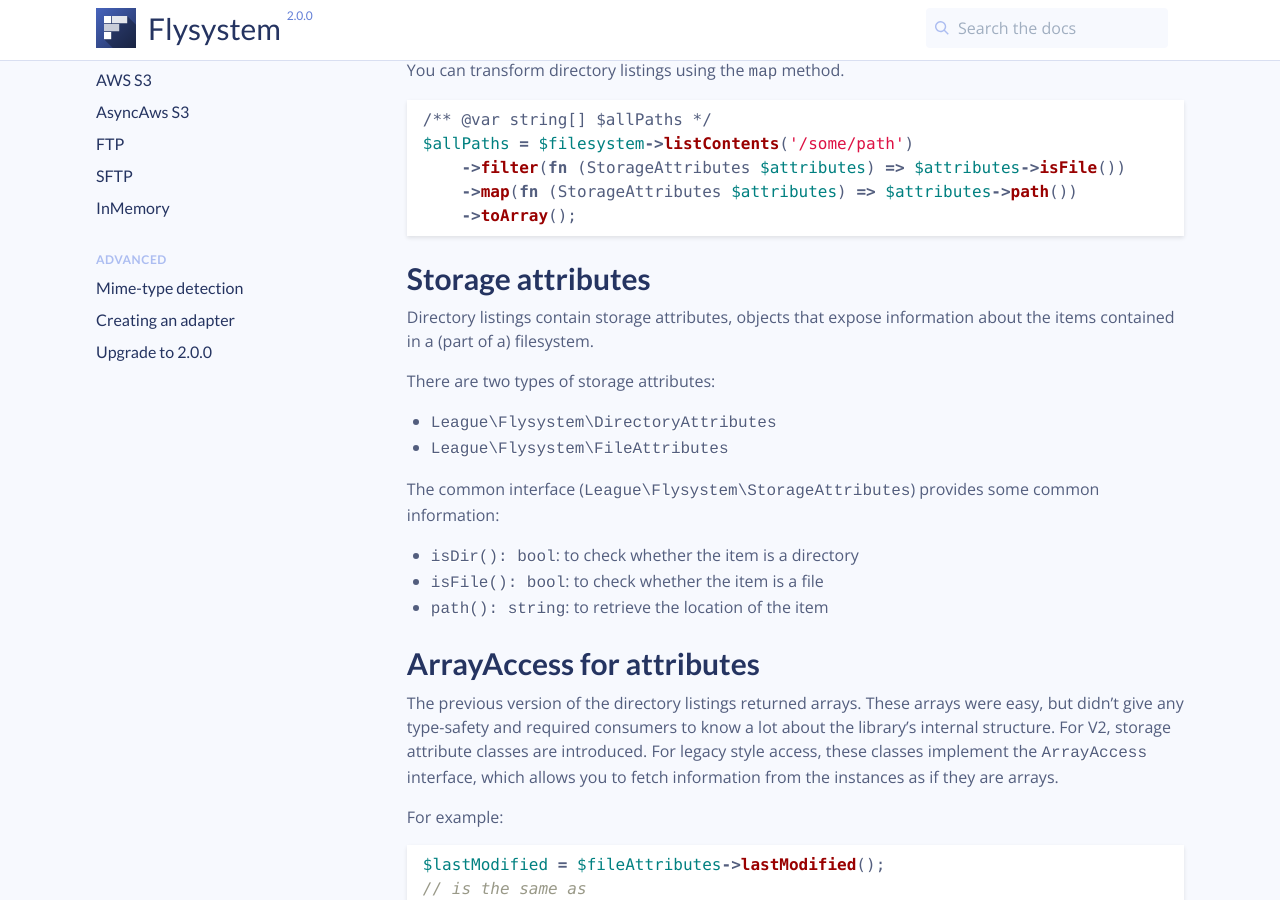
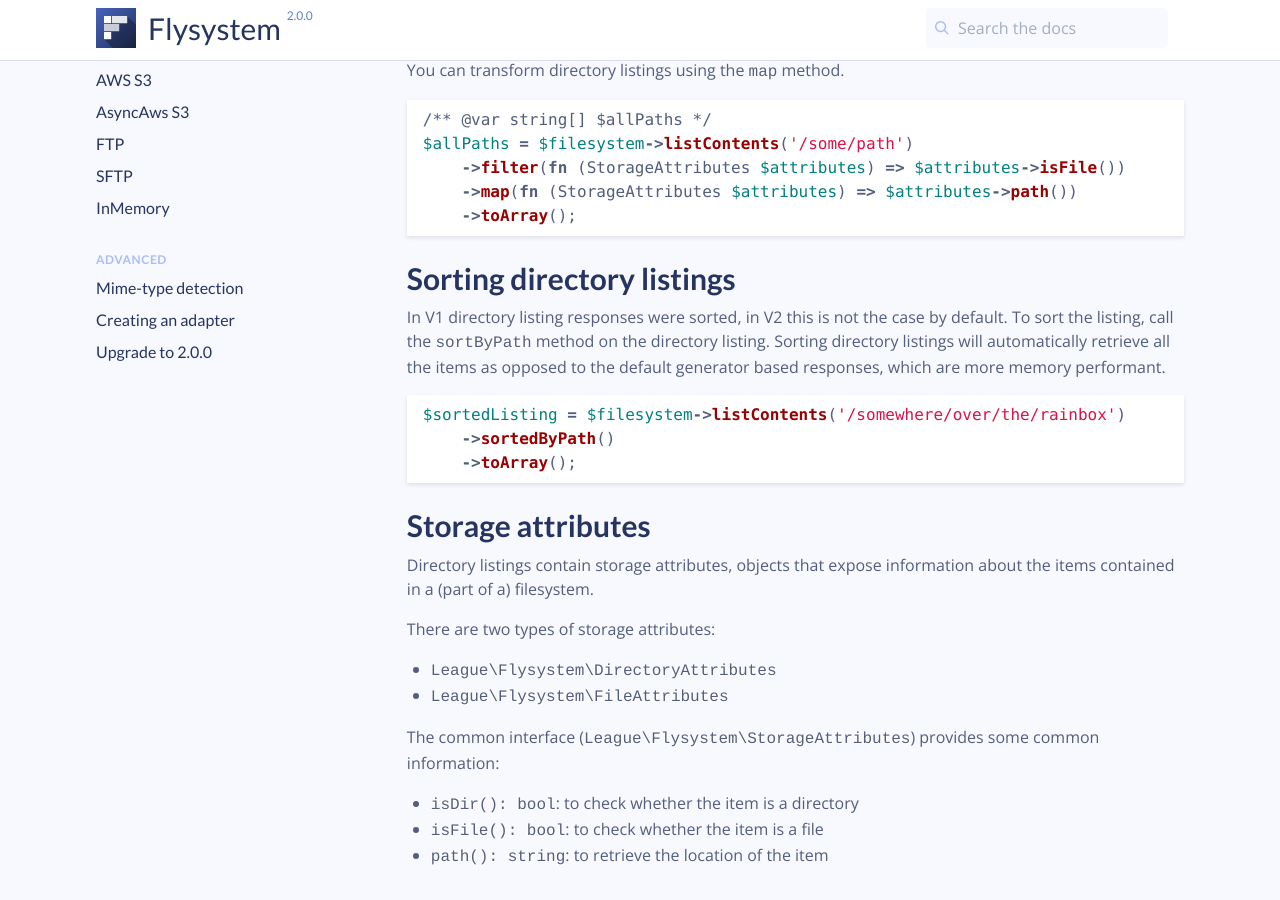
Before and after one commit to thephpleague/flysystem, a Jekyll site: the page built from v2/usage/directory-listings.md, in a window 1280 px wide and 900 px high, scrolled down 600 px. Built offline with Jekyll 4.4.1, drawn with Linux system fonts in a browser that asks for light colours; comment, search, counter and statistics services are not loaded.

Commit message:
Documented directory listing sorting

````diff
--- a/v2/usage/directory-listings.md
+++ b/v2/usage/directory-listings.md
@@ -39,6 +39,18 @@ $allPaths = $filesystem->listContents('/some/path')
     ->toArray();
 ```
 
+## Sorting directory listings
+
+In V1 directory listing responses were sorted, in V2 this is not the case by default. To sort
+the listing, call the `sortByPath` method on the directory listing. Sorting directory listings will automatically
+retrieve all the items as opposed to the default generator based responses, which are more memory performant.
+
+```php
+$sortedListing = $filesystem->listContents('/somewhere/over/the/rainbox')
+    ->sortedByPath()
+    ->toArray();
+```
+
 ## Storage attributes
 
 Directory listings contain storage attributes, objects that expose information about
````
